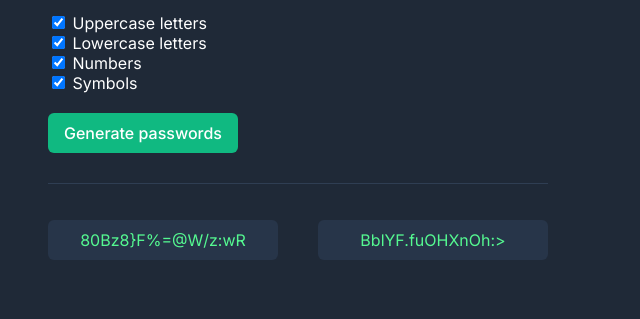
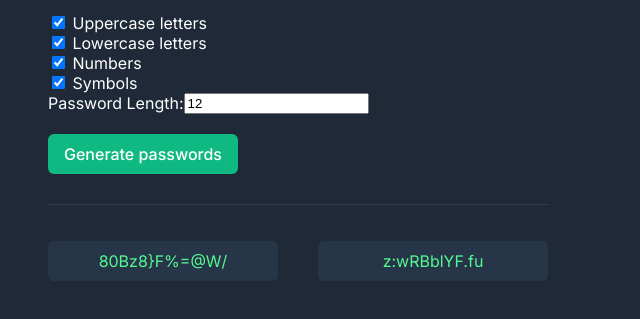
Before and after one commit to bmokotoff7/bm-password-generator, a plain HTML site: page index.html in a window 1280 px wide. Both pictures are taken after a click on the button "Generate passwords". Shown: the part 143-462 px from the top of the page, without its empty margins (0-640 px from the left). Drawn offline with Linux system fonts and the light colour scheme.

Commit message:
Password length selection feature implemented

```diff
--- a/index.html
+++ b/index.html
@@ -30,6 +30,10 @@
                     <label for="symbols-cb" >Symbols</label>
                 </div>
             </div>
+            <div id="password-length-selection">
+                <label for="length-input">Password Length:</label>
+                <input type="number" id="length-input" value="12">
+            </div>
             <button onclick="generatePasswords()" id="generate-password-btn">Generate passwords</button>
             <div id="generated-passwords">
                 <p class="generated-password-field password-text-dark" id="password1"></p>
--- a/script.js
+++ b/script.js
@@ -12,10 +12,9 @@ let uppercaseCheckboxEl = document.getElementById("uppercase-cb")
 let lowercaseCheckboxEl = document.getElementById("lowercase-cb")
 let numbersCheckboxEl = document.getElementById("numbers-cb")
 let symbolsCheckboxEl = document.getElementById("symbols-cb")
+let passwordLengthEl = document.getElementById("length-input")
 let password1El = document.getElementById("password1")
 let password2El = document.getElementById("password2")
-
-let passwordLength = 15
 
 function generatePasswords() {
     // determine available characters
@@ -42,12 +41,12 @@ function generatePasswords() {
     }
     // generate both passwords
     let password1 = ""
-    for (let i = 0; i <= passwordLength; i++) {
+    for (let i = 0; i < passwordLengthEl.value; i++) {
         let randomInt = Math.floor(Math.random() * availableCharacters.length)
         password1 += availableCharacters[randomInt]
     }
     let password2 = ""
-    for (let i = 0; i <= passwordLength; i++) {
+    for (let i = 0; i < passwordLengthEl.value; i++) {
         let randomInt = Math.floor(Math.random() * availableCharacters.length)
         password2 += availableCharacters[randomInt]
     }
--- a/styles.css
+++ b/styles.css
@@ -27,6 +27,11 @@ body {
     color: white;
     display: flex;
     flex-direction: column;
+}
+
+#password-length-selection {
+    color: white;
+    display: flex;
 }
 
 #generate-password-btn {
```
